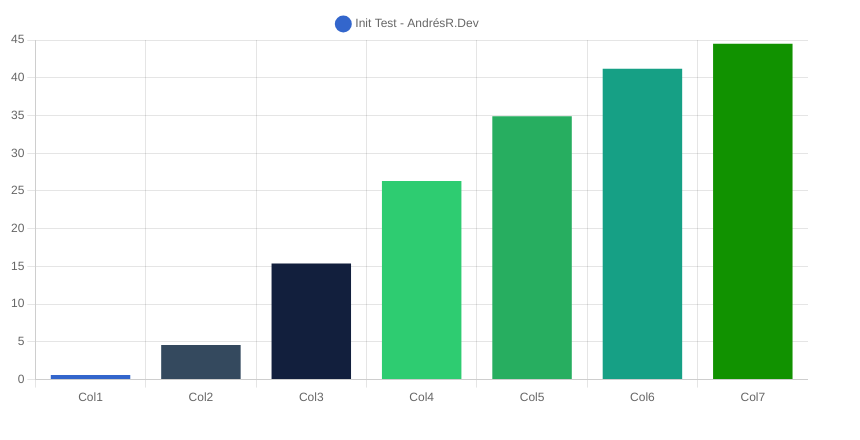
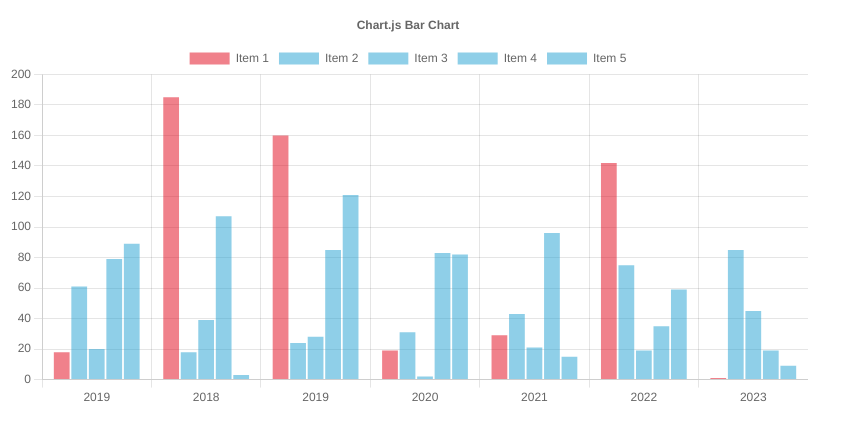
Before and after one commit to VicoMaster/Practicas, a plain HTML site: page Chart_Graficas/barras.html in a window 1280 px wide. Shown: the whole page, without its empty margins (0-860 px from the left). Drawn offline with Linux system fonts and the light colour scheme.

Commit message:
more colors and best version

```diff
--- a/Chart_Graficas/barras.html
+++ b/Chart_Graficas/barras.html
@@ -17,43 +17,79 @@
 </body>
 
 <script>
-    const DATA = {
-        labels: ['Col1', 'Col2', 'Col3', 'Col4', 'Col5', 'Col6', 'Col7'],
-        datasets: [{
-            label: "Init Test - AndrésR.Dev",
-            data: [0.6, 4.6, 15.4, 26.3, 34.9, 41.2, 44.5],
-            backgroundColor: [
-                'rgb(51, 102, 204)',
-                'rgb(52, 73, 94)',
-                'rgb(18, 31, 61)',
-                'rgb(46, 204, 113)',
-                'rgb(39, 174, 96)',
-                'rgb(22, 160, 133)',
-                'rgb(17, 146, 0)',
-            ],
-        }]
+
+    function getRandomInt(iterar, maxNum) {
+        let arrayNumbers = [];
+        for (let index = 0; index < iterar; index++) {
+            arrayNumbers.push(Math.floor(Math.random() * maxNum));
+        }
+        console.log(arrayNumbers);
+        return arrayNumbers;
+    }
+
+    const NUMBER_CFG = {
+        valueItem1: 7,
+        valueItem2: -100,
+        valueItem3: 100,
+        valueItem4: 50,
+        valueItem5: 150,
+        valueItem6: 88,
+        valueItem7: 20,
+        valueItem8: 33,
+    };
+
+    const labels = ['2019', '2018', '2019', '2020', '2021', '2022', '2023',];
+    const data = {
+        labels: labels,
+        datasets: [
+            {
+                label: 'Item 1',
+                data: getRandomInt(7,200),
+                borderColor: 'rgba(226,5,24,1)',
+                backgroundColor: 'rgba(226,5,24,.5)',
+            },
+            {
+                label: 'Item 2',
+                data: getRandomInt(7,100),
+                borderColor: 'rgba(33,160,210,1)',
+                backgroundColor: 'rgba(33,160,210,.5)',
+            },
+            {
+                label: 'Item 3',
+                data: getRandomInt(7,50),
+                borderColor: 'rgba(33,160,210,1)',
+                backgroundColor: 'rgba(33,160,210,.5)',
+            },
+            {
+                label: 'Item 4',
+                data: getRandomInt(7,120),
+                borderColor: 'rgba(33,160,210,1)',
+                backgroundColor: 'rgba(33,160,210,.5)',
+            },
+            {
+                label: 'Item 5',
+                data: getRandomInt(7,150),
+                borderColor: 'rgba(33,160,210,1)',
+                backgroundColor: 'rgba(33,160,210,.5)',
+            }
+        ]
     };
 
     const config = {
         type: 'bar',
-        data: DATA,
+        data: data,
         options: {
-            scales: {
-                y: {
-                    beginAtZero: true
-                }
-            },
-            indexAxis: 'x',
+            responsive: true,
             plugins: {
                 legend: {
+                    position: 'top',
+                },
+                title: {
                     display: true,
-                    labels: {
-                        fillStyle: 'rgb(222, 195, 0)',
-                        usePointStyle: true,
-                    }
+                    text: 'Chart.js Bar Chart'
                 }
             }
-        }
+        },
     };
 
     let ctxGraph = document.getElementById('myChart').getContext("2d");
```
